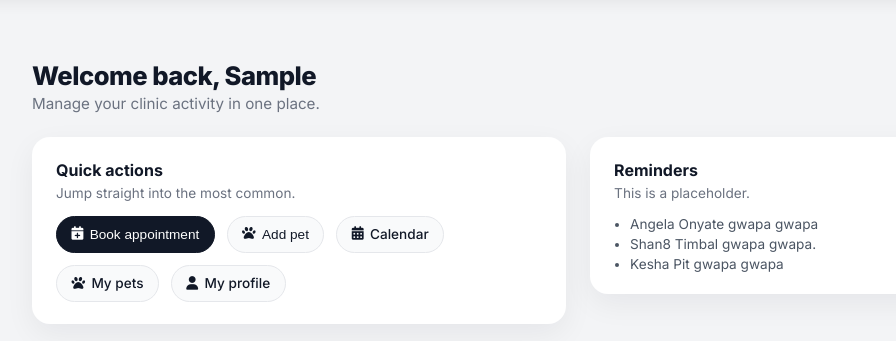
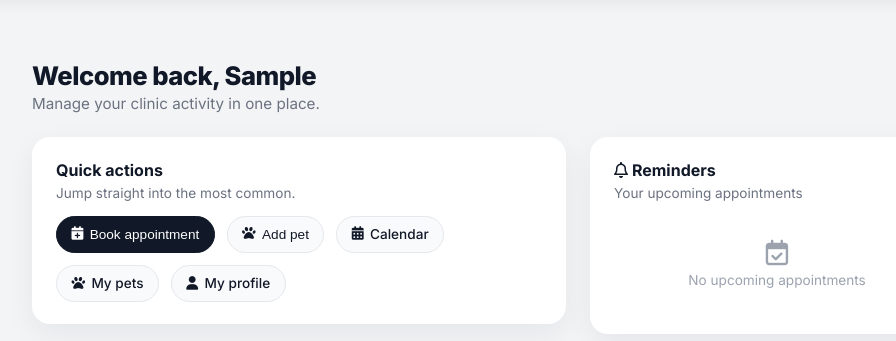
Before and after one commit to 7zhiqq/PawmilyVetClinic, a Django app: page /dashboard/ in a window 1280 px wide. Shown: the part 89-430 px from the top of the page, without its empty margins (142-1038 px from the left). Run offline with Django 5.2, Linux system fonts and the light colour scheme; a user stored in the database is signed in; tables that the repository leaves empty hold one stand-in row (values such as "Sample post"); parts of the project's set-up code (start-up, migrations or seed data) failed here and were passed over; some libraries are stand-ins or nearby versions.

Commit message:
fix queue and reminders

```diff
--- a/accounts/views.py
+++ b/accounts/views.py
@@ -689,10 +689,9 @@ def queue_data(request):
     # ══════════════════════════════════════════════════════════════════
     # TODAY: full live-queue logic
     # ══════════════════════════════════════════════════════════════════
-    active_statuses = [Appointment.STATUS_PENDING, Appointment.STATUS_CONFIRMED]
     queue_qs = Appointment.objects.select_related("owner", "pet", "staff").filter(
         appointment_date=view_date,
-        status__in=active_statuses,
+        status=Appointment.STATUS_CONFIRMED,
     ).order_by("start_time", "slot_number")
 
     # Count already-served appointments today for running queue numbering
--- a/website/static/css/dashboard.css
+++ b/website/static/css/dashboard.css
@@ -266,3 +266,102 @@ body {
   0%   { background-position: 200% 0; }
   100% { background-position: -200% 0; }
 }
+
+/* ── Reminder list (pet-owner dashboard) ────────────────── */
+.reminder-list {
+  list-style: none;
+  margin: 0;
+  padding: 0;
+  display: flex;
+  flex-direction: column;
+  gap: 0.6rem;
+}
+
+.reminder-item {
+  display: flex;
+  align-items: flex-start;
+  gap: 0.75rem;
+  padding: 0.75rem 0.9rem;
+  border-radius: 14px;
+  background: #f9fafb;
+  border: 1px solid #f3f4f6;
+  transition: background 0.15s, border-color 0.15s;
+}
+.reminder-item:hover {
+  background: #f3f4f6;
+  border-color: #e5e7eb;
+}
+
+.reminder-icon {
+  font-size: 1.35rem;
+  line-height: 1;
+  flex-shrink: 0;
+  margin-top: 0.1rem;
+}
+
+.reminder-details {
+  flex: 1;
+  display: flex;
+  flex-direction: column;
+  gap: 0.15rem;
+  min-width: 0;
+}
+
+.reminder-pet {
+  font-size: 0.88rem;
+  font-weight: 700;
+  color: #111827;
+}
+
+.reminder-meta {
+  font-size: 0.78rem;
+  color: #6b7280;
+  display: flex;
+  align-items: center;
+  gap: 0.3rem;
+}
+.reminder-meta i {
+  font-size: 0.68rem;
+}
+
+.reminder-reason {
+  font-size: 0.76rem;
+  color: #9ca3af;
+  white-space: nowrap;
+  overflow: hidden;
+  text-overflow: ellipsis;
+}
+
+.reminder-status {
+  flex-shrink: 0;
+  font-size: 0.68rem;
+  font-weight: 700;
+  text-transform: uppercase;
+  letter-spacing: 0.04em;
+  padding: 0.2rem 0.55rem;
+  border-radius: 999px;
+  white-space: nowrap;
+}
+.reminder-status--confirmed {
+  background: #dcfce7;
+  color: #16a34a;
+}
+.reminder-status--pending {
+  background: #fef9c3;
+  color: #a16207;
+}
+
+.reminder-empty {
+  text-align: center;
+  padding: 1.5rem 1rem;
+  color: #9ca3af;
+}
+.reminder-empty i {
+  font-size: 1.6rem;
+  margin-bottom: 0.4rem;
+  display: block;
+}
+.reminder-empty p {
+  font-size: 0.85rem;
+  margin: 0;
+}
--- a/website/templates/dashboard.html
+++ b/website/templates/dashboard.html
@@ -286,8 +286,42 @@
 
         <aside class="dashboard-card">
           {% if role == 'pet_owner' %}
-            <h2 class="dashboard-card__title">Reminders</h2>
-            <p class="dashboard-card__sub">This is a placeholder.</p>
+            <h2 class="dashboard-card__title"><i class="fa-regular fa-bell"></i> Reminders</h2>
+            <p class="dashboard-card__sub">Your upcoming appointments</p>
+
+            {% if upcoming_appointments %}
+            <ul class="reminder-list">
+              {% for apt in upcoming_appointments %}
+              <li class="reminder-item">
+                <div class="reminder-icon">
+                  {% if apt.pet.species == 'dog' %}🐶{% elif apt.pet.species == 'cat' %}🐱{% elif apt.pet.species == 'bird' %}🐦{% else %}🐾{% endif %}
+                </div>
+                <div class="reminder-details">
+                  <span class="reminder-pet">{{ apt.pet.name|default:"Walk-in" }}</span>
+                  <span class="reminder-meta">
+                    <i class="fa-regular fa-calendar"></i>
+                    {{ apt.appointment_date|date:"M d, Y" }}
+                    &middot;
+                    <i class="fa-regular fa-clock"></i>
+                    {{ apt.start_time|time:"g:i A" }}
+                  </span>
+                  {% if apt.reason %}
+                  <span class="reminder-reason">{{ apt.reason }}</span>
+                  {% endif %}
+                </div>
+                <span class="reminder-status reminder-status--{{ apt.status }}">
+                  {{ apt.get_status_display }}
+                </span>
+              </li>
+              {% endfor %}
+            </ul>
+            {% else %}
+            <div class="reminder-empty">
+              <i class="fa-regular fa-calendar-check"></i>
+              <p>No upcoming appointments</p>
+            </div>
+            {% endif %}
+
           {% elif role == 'staff' %}
             <h2 class="dashboard-card__title">Appointments</h2>
             <p class="dashboard-card__sub">This is a placeholder dashboard.</p>
@@ -295,11 +329,6 @@
             <h2 class="dashboard-card__title">Clinic performance</h2>
             <p class="dashboard-card__sub">This is a placeholder dashboard.</p>
           {% endif %}
-          <ul class="dashboard-list">
-            <li>Angela Onyate gwapa gwapa</li>
-            <li>Shan8 Timbal gwapa gwapa.</li>
-            <li>Kesha Pit gwapa gwapa</li>
-          </ul>
         </aside>
       </section>
     </main>
--- a/website/views.py
+++ b/website/views.py
@@ -11,9 +11,12 @@ def landing_page(request):
 from django.contrib.auth.decorators import login_required
 from django.shortcuts import redirect, render
 
+from datetime import date
+
+from django.contrib.auth import get_user_model
+
 from accounts.forms import AppointmentBookingForm, AppointmentStaffForm, PetForm
 from accounts.models import Appointment, Pet, Profile
-from django.contrib.auth import get_user_model
 
 User = get_user_model()
 
@@ -37,6 +40,20 @@ def dashboard(request):
         context["book_error"] = None
         context["pet_form"]  = PetForm()
 
+        # Upcoming appointments for the Reminders card
+        context["upcoming_appointments"] = (
+            Appointment.objects.select_related("pet")
+            .filter(
+                owner=request.user,
+                appointment_date__gte=date.today(),
+                status__in=[
+                    Appointment.STATUS_PENDING,
+                    Appointment.STATUS_CONFIRMED,
+                ],
+            )
+            .order_by("appointment_date", "start_time")[:5]
+        )
+
     elif role in (Profile.ROLE_STAFF, Profile.ROLE_MANAGER):
         context["owners"]     = User.objects.filter(profile__role=Profile.ROLE_PET_OWNER).order_by("username")
         context["pets"]       = Pet.objects.select_related("owner").order_by("owner__username", "name")
```
